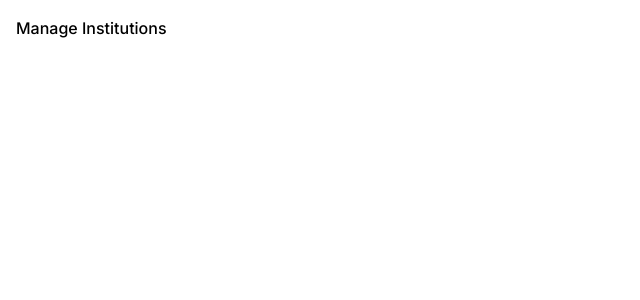
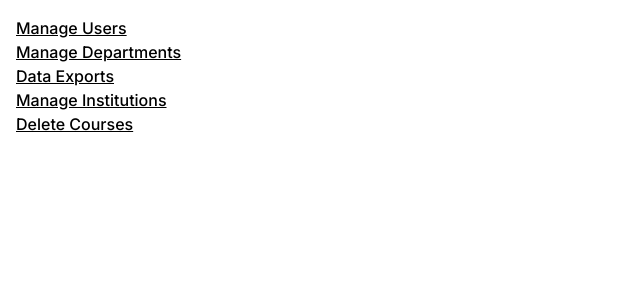
Before and after one commit to johnkuefler/CheckIntoClass, a Next.js app: page /admin in a window 1280 px wide. Shown: the top 300 px of the page, without its empty margins (0-640 px from the left). Built offline with nearby package versions, Linux system fonts and the light colour scheme; no server answers.

Commit message:
started the admin page links and put them in a list, still needs bullet points

```diff
--- a/app/admin/page.tsx
+++ b/app/admin/page.tsx
@@ -1,9 +1,13 @@
 const AdminPage = () => {
 
   return (
-    <div>
-      <a href="/admin/institutions">Manage Institutions</a>
-    </div>
+    <ul>
+      <li><a className="underline" href="">Manage Users</a></li>
+      <li><a className="underline" href="">Manage Departments</a></li>
+      <li><a className="underline" href="">Data Exports</a></li>
+      <li><a className="underline" href="/admin/institutions">Manage Institutions</a></li>
+      <li><a className="underline" href="">Delete Courses</a></li>
+    </ul>
   );
 };
 
```
